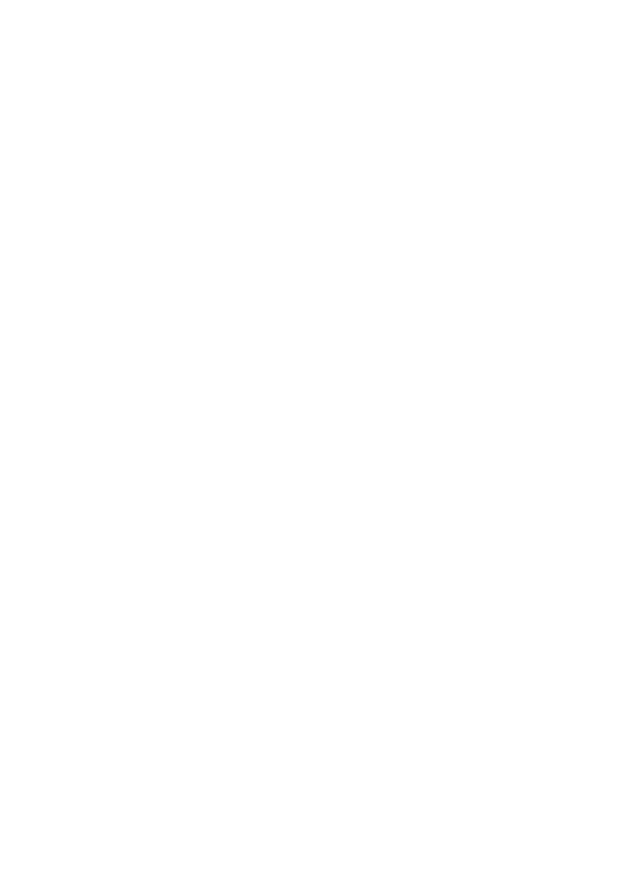
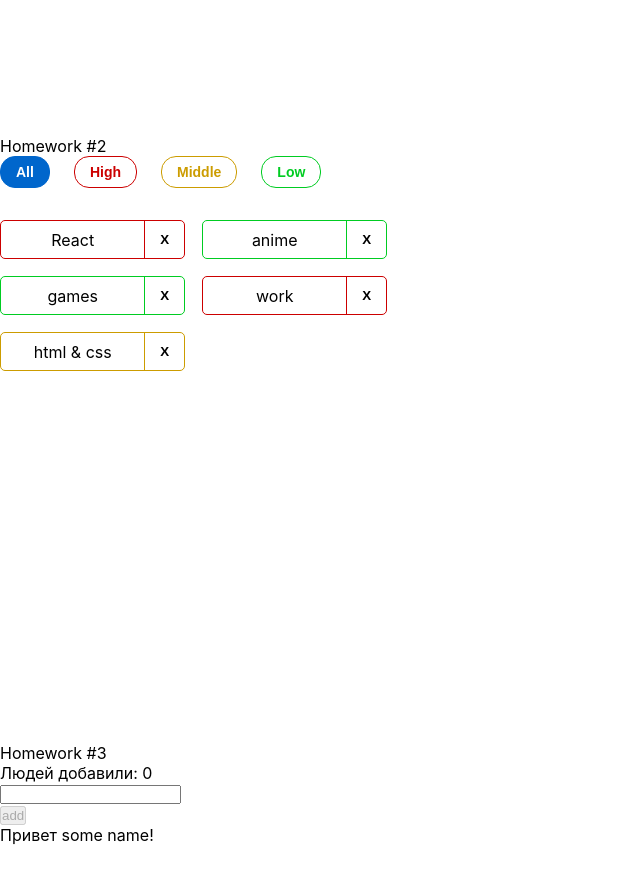
Before and after one commit to Nikolai-Doroshenko-93/home-work-autocheck, a React (Create React App) app: page / in a window 1280 px wide. Shown: the part 580-1460 px from the top of the page, without its empty margins (0-640 px from the left). Before the commit the page ends 800 px from the top, so only its background shows below. Built offline with nearby package versions, Linux system fonts and the light colour scheme.

Commit message:
hw02 completed

```diff
--- a/src/s1-main/App.tsx
+++ b/src/s1-main/App.tsx
@@ -1,14 +1,16 @@
 import React from 'react'
 import s from './App.module.css'
 import HW1 from '../s2-homeworks/hw01/HW1'
+import HW2 from '../s2-homeworks/hw02/HW2'
+import HW3 from '../s2-homeworks/hw03/HW3'
 
 function App() {
     return (
         <div className={s.App}>
             <HW1/>
             {/*раскомментировать по ходу выполнения*/}
-            {/*<HW2/>*/}
-            {/*<HW3/>*/}
+            <HW2/>
+            <HW3/>
             {/*<HW4/>*/}
 
             {/*при выполнении дз 5 и более - закомментировать здесь дз 1-4, так как они есть внутри дз 5*/}
--- a/src/s2-homeworks/hw02/HW2.tsx
+++ b/src/s2-homeworks/hw02/HW2.tsx
@@ -17,16 +17,16 @@ import s2 from '../../s1-main/App.module.css'
 * */
 
 // types
-export type AffairPriorityType = any // need to fix any
+export type AffairPriorityType = 'high' | 'middle' | 'low'
 export type AffairType = {
-    _id: any // need to fix any
-    name: any // need to fix any
+    _id: number // need to fix any
+    name: string // need to fix any
     priority: AffairPriorityType
 }
 export type FilterType = 'all' | AffairPriorityType
 
 // constants
-const defaultAffairs: any = [ // need to fix any
+const defaultAffairs: Array<AffairType> = [ // need to fix any
     {_id: 1, name: 'React', priority: 'high'}, // студенты могут изменить содержимое name и количество элементов в массиве, ...priority не менять!
     {_id: 2, name: 'anime', priority: 'low'},
     {_id: 3, name: 'games', priority: 'low'},
@@ -35,25 +35,44 @@ const defaultAffairs: any = [ // need to fix any
 ]
 
 // pure helper functions
-export const filterAffairs = (affairs: any, filter: any): any => { // need to fix any
+export const filterAffairs = (affairs: Array<AffairType>, filter: FilterType) => { // need to fix any
 
+    if (filter === 'high') {
+        return affairs.filter((t) => {
+           return t.priority === filter
+       })
+    }
+    if (filter === 'middle') {
+        return affairs.filter((t) => {
+            return t.priority === filter
+        })
+    }
+    if (filter === 'low') {
+        return affairs.filter((t) => {
+            return t.priority === filter
+        })
+    }
+    return affairs
 
-    return affairs // need to fix
 }
-export const deleteAffair = (affairs: any, _id: any): any => { // need to fix any
+export const deleteAffair = (affairs: Array<AffairType>, _id: number) => { // need to fix any
+    return affairs.filter((t: AffairType) => {
 
-    return affairs // need to fix
+        return t._id !== _id
+    })
+    // need to fix
 }
 
 function HW2() {
-    const [affairs, setAffairs] = useState<any>(defaultAffairs) // need to fix any
+    const [affairs, setAffairs] = useState<Array<AffairType>>(defaultAffairs) // need to fix any
     const [filter, setFilter] = useState<FilterType>('all')
 
     const filteredAffairs = filterAffairs(affairs, filter)
-    const deleteAffairCallback = (_id: any) => { // need to fix any
+    const deleteAffairCallback = (_id: number) => { // need to fix any
         // need to fix
+        setAffairs(deleteAffair(affairs, _id))
+
     }
-
     return (
         <div id={'hw2'}>
             <div className={s2.hwTitle}>Homework #2</div>
--- a/src/s2-homeworks/hw02/affairs/Affairs.tsx
+++ b/src/s2-homeworks/hw02/affairs/Affairs.tsx
@@ -4,25 +4,17 @@ import {AffairType, FilterType} from '../HW2'
 import s from './Affairs.module.css'
 
 type AffairsPropsType = {
-    data: any // need to fix any
-    setFilter: any
-    deleteAffairCallback: any
+    data: any // Array<AffairType>
+    setFilter:(e:FilterType) => void
+    deleteAffairCallback: (_id: number) => void
     filter: FilterType
 }
 
 function Affairs(props: AffairsPropsType) {
-    const setAll = () => {
-        // need to fix
-    }
-    const setHigh = () => {
-        // need to fix
-    }
-    const setMiddle = () => {
-        // need to fix
-    }
-    const setLow = () => {
-        // need to fix
-    }
+    const setAll = () => {props.setFilter('all')} // need to fix
+    const setHigh = () => {props.setFilter('high')}
+    const setMiddle = () => {props.setFilter('middle')}
+    const setLow = () => {props.setFilter('low')}
 
     const cnAll = s.button + ' ' + s.all + (props.filter === 'all' ? ' ' + s.active : '')
     const cnHigh = s.button + ' ' + s.high + (props.filter === 'high' ? ' ' + s.active : '')
--- a/src/s2-homeworks/hw02/affairs/affair/Affair.tsx
+++ b/src/s2-homeworks/hw02/affairs/affair/Affair.tsx
@@ -6,12 +6,14 @@ import s2 from '../Affairs.module.css'
 type AffairPropsType = {
     // key не нужно типизировать
     affair: AffairType
-    deleteAffairCallback: any // need to fix any
+    deleteAffairCallback: (_id: number) => void // need to fix any
 }
 
 function Affair(props: AffairPropsType) {
     const deleteCallback = () => {
         // need to fix
+        props.deleteAffairCallback(props.affair._id)
+        console.log(props.affair._id)
     }
 
     const nameClass = s.name + ' ' + s2[props.affair.priority]
@@ -24,12 +26,12 @@ function Affair(props: AffairPropsType) {
             className={affairClass}
         >
             <div id={'hw2-name-' + props.affair._id} className={nameClass}>
-                {/*создаёт студент*/}
+                {props.affair.name}
 
                 {/**/}
             </div>
             <div id={'hw2-priority-' + props.affair._id} hidden>
-                {/*создаёт студент*/}
+                {props.affair.priority}
 
                 {/**/}
             </div>
@@ -38,7 +40,7 @@ function Affair(props: AffairPropsType) {
                 id={'hw2-button-delete-' + props.affair._id}
                 className={buttonClass}
                 // need to fix
-
+                onClick={deleteCallback}
             >
                 {/*текст кнопки могут изменить студенты*/}
                 X
--- a/src/s2-homeworks/hw03/Greeting.module.css
+++ b/src/s2-homeworks/hw03/Greeting.module.css
@@ -14,6 +14,7 @@
 }
 
 .errorInput {
+    border: 5px solid red;
 }
 
 .button {
--- a/src/s2-homeworks/hw03/Greeting.tsx
+++ b/src/s2-homeworks/hw03/Greeting.tsx
@@ -25,7 +25,7 @@ const Greeting: React.FC<GreetingPropsType> = (
         lastUserName,
     } // деструктуризация пропсов
 ) => {
-    const inputClass = s.errorInput // need to fix with (?:)
+    const inputClass = (error === 'error') ? s.errorInput : ''// need to fix with (?:)
 
     return (
         <div id={'hw3-form'} className={s.greetingForm}>
--- a/src/s2-homeworks/hw03/GreetingContainer.tsx
+++ b/src/s2-homeworks/hw03/GreetingContainer.tsx
@@ -1,14 +1,17 @@
-import React, { ChangeEvent, KeyboardEvent, useState } from 'react'
+import React, {ChangeEvent, KeyboardEvent, useState} from 'react'
 import Greeting from './Greeting'
 import { UserType } from './HW3'
 
 type GreetingContainerPropsType = {
-    users: any // need to fix any
-    addUserCallback: any // need to fix any
+    users: Array<UserType> // need to fix any
+    addUserCallback: (name: string) => void // need to fix any
 }
 
 export const pureAddUser = (name: any, setError: any, setName: any, addUserCallback: any) => {
     // если имя пустое - показать ошибку, иначе - добавить юзера и очистить инпут
+    if(name === '') {
+        addUserCallback()
+    }
 }
 
 export const pureOnBlur = (name: any, setError: any) => { // если имя пустое - показать ошибку
@@ -26,13 +29,21 @@ const GreetingContainer: React.FC<GreetingContainerPropsType> = ({
     addUserCallback,
 }) => {
     // деструктуризация пропсов
-    const [name, setName] = useState<any>('') // need to fix any
-    const [error, setError] = useState<any>('') // need to fix any
+    const [name, setName] = useState<string>('') // need to fix any
+    const [error, setError] = useState<string>('') // need to fix any
 
-    const setNameCallback = (e: any) => { // need to fix any
-        setName('some name') // need to fix
+    const setNameCallback = (e: ChangeEvent<HTMLInputElement>) => { // need to fix any
+        if(e.currentTarget.value === '' ||  e.currentTarget.value.trim() === '' || e.currentTarget.value[0] === ' ') {
+            setName(e.currentTarget.value)
+            setError('error')
+        } else {
+            setName(e.currentTarget.value)
+            setError('')
+        }
 
-        error && setError('')
+         // need to fix+
+
+
     }
     const addUser = () => {
         pureAddUser(name, setError, setName, addUserCallback)
@@ -46,8 +57,9 @@ const GreetingContainer: React.FC<GreetingContainerPropsType> = ({
         pureOnEnter(e, addUser)
     }
 
-    const totalUsers = 0 // need to fix
-    const lastUserName = 'some name' // need to fix
+    const totalUsers = users.length // need to fix
+    let lastUserName = 'some name'
+    // need to fix
 
     return (
         <Greeting
--- a/src/s2-homeworks/hw03/HW3.tsx
+++ b/src/s2-homeworks/hw03/HW3.tsx
@@ -19,12 +19,14 @@ import GreetingContainer from './GreetingContainer'
 
 // types
 export type UserType = {
-    _id: any // need to fix any
-    name: any // need to fix any
+    _id: string // need to fix any
+    name: string // need to fix any
 }
 
 export const pureAddUserCallback = (name: any, setUsers: any, users: any) => { // need to fix any
-    const user = { // need to fix
+    const user = {
+        _id: v1(),
+        name: name
     }
     setUsers([...users, user])
 }
@@ -32,8 +34,9 @@ export const pureAddUserCallback = (name: any, setUsers: any, users: any) => { /
 const HW3 = () => {
     const [users, setUsers] = useState<any>([]) // need to fix any
 
-    const addUserCallback = (name: any) => { // need to fix any
+    const addUserCallback = (name: string) => { // need to fix any
         pureAddUserCallback(name, setUsers, users)
+
     }
 
     return (
```
